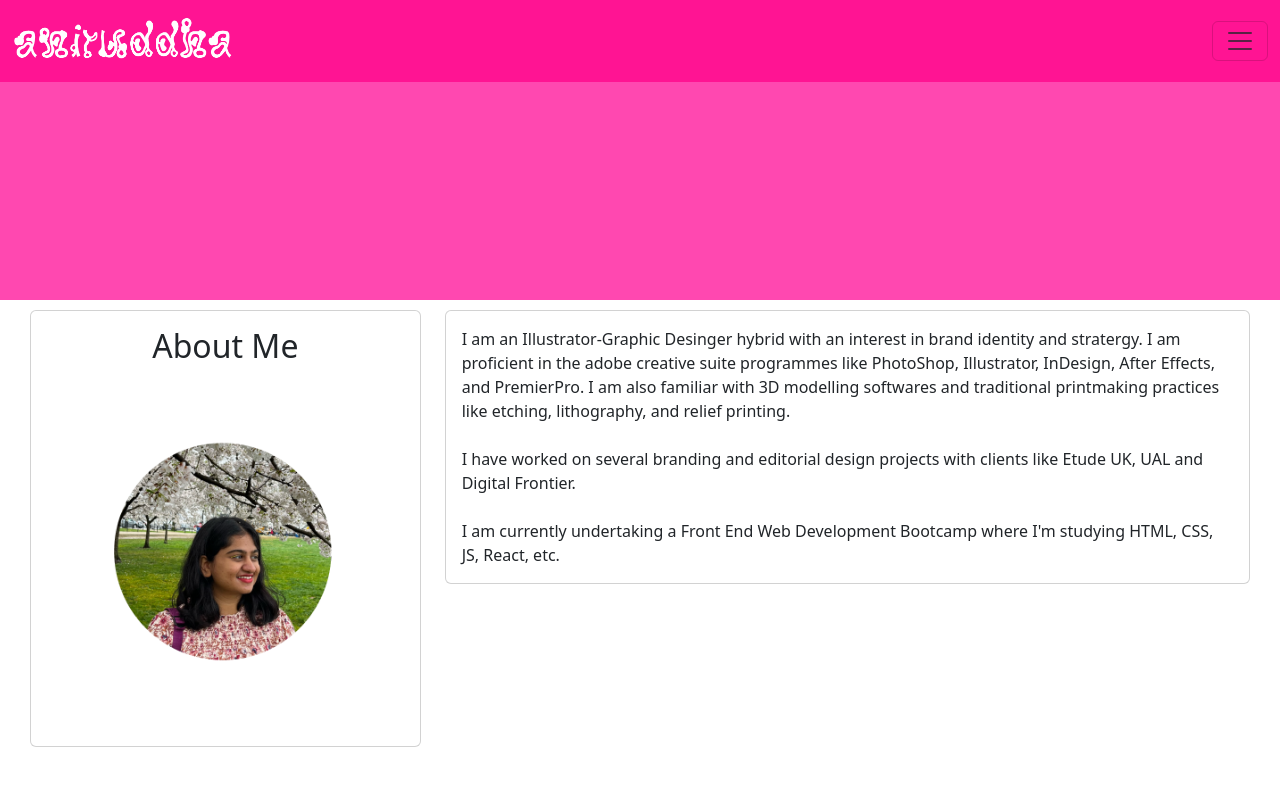
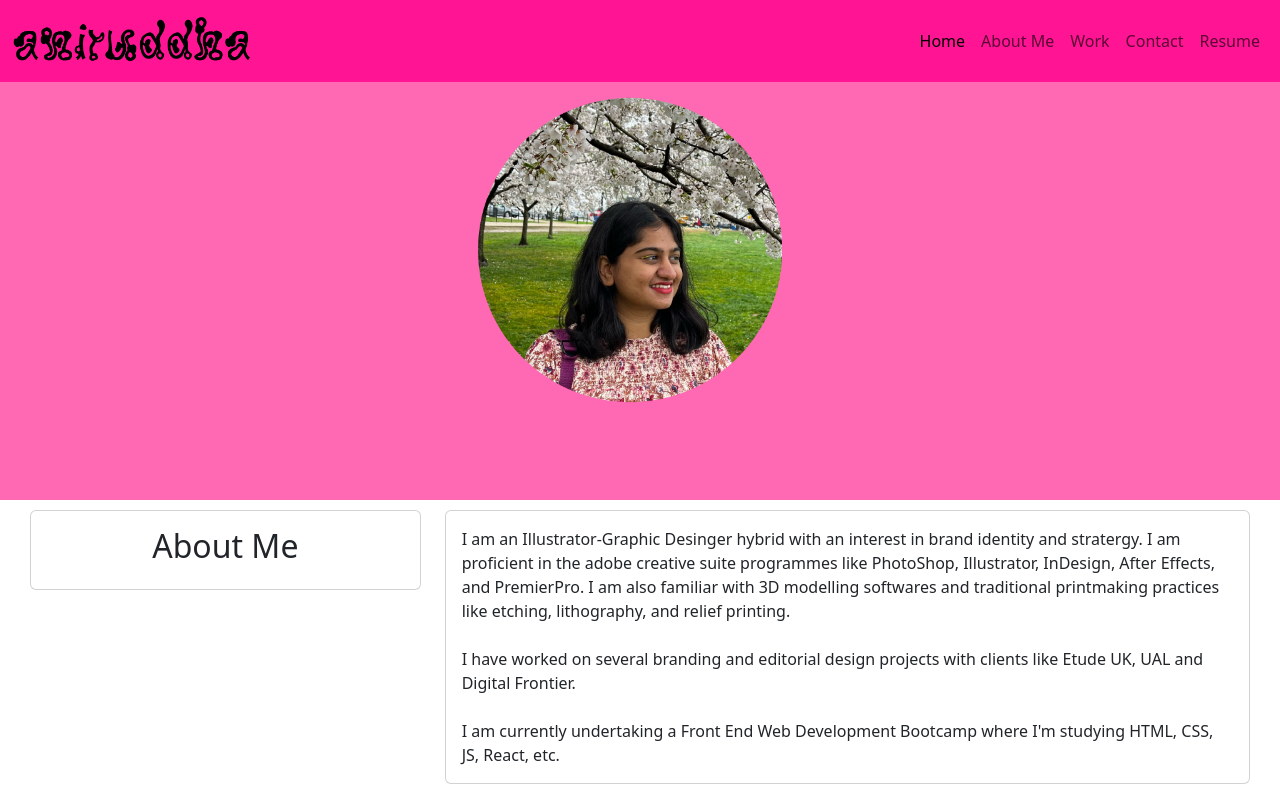
Before and after one commit to sridharaniruddha/Bootstrap-Portfolio, a plain HTML site: page index.html in a window 1280 px wide. Shown: the top 800 px of the page. Drawn offline with nearby package versions, Linux system fonts and the light colour scheme.

Commit message:
added profile image to hero section and changed styling

```diff
--- a/assets/css/index.css
+++ b/assets/css/index.css
@@ -22,7 +22,7 @@
 
 
     .navbar-nav .nav-link:hover {
-        background-color: rgb(255, 80, 168);
+        background-color: rgb(100, 51, 198);
         color: white;
     }
 
@@ -31,6 +31,7 @@
     /* Hero styling begins */
     .hero {
         background-size: cover;
+        background-color: hotpink;
         background-position: center;
         background-repeat: no-repeat;
         position: relative;
@@ -52,8 +53,10 @@
       }
 
       .profile-img img {
-        position: relative;
-        padding-left: 480px 40px 0px 10px;
+        width: 500px;
+        height: 500px;
+        margin-left: 30%;
+
       }
 
 
--- a/index.html
+++ b/index.html
@@ -42,7 +42,7 @@
     <!-- End of Regular fixed navbar -->
 
     <!-- Off canvas navbar -->
-    <nav class="navbar fixed-top" style="background-color:deeppink;" id="sidebar">
+    <!-- <nav class="navbar fixed-top" style="background-color:deeppink;" id="sidebar">
         <div class="container-fluid">
             <a class="navbar-brand" href="#home">
                 <img src="assets/images/logo-white.png"></a>
@@ -74,26 +74,7 @@
                         </li>
                         <li class="nav-item">
                             <a class="nav-link" href="https://1drv.ms/b/s!AorVpd_ivMfZygG80nw9HPTBv5eU?e=AAf0MA">Resume</a>
-                        </li>
-
-                        <!-- Dropdown menu below, not sure if I need it? -->
-
-                        <!-- <li class="nav-item dropdown">
-                  <a class="nav-link dropdown-toggle" href="#" role="button" data-bs-toggle="dropdown" aria-expanded="false">
-                    Dropdown
-                  </a>
-                  <ul class="dropdown-menu dropdown-menu-dark">
-                    <li><a class="dropdown-item" href="#">Action</a></li>
-                    <li><a class="dropdown-item" href="#">Another action</a></li>
-                    <li>
-                      <hr class="dropdown-divider">
-                    </li>
-                    <li><a class="dropdown-item" href="#">Something else here</a></li>
-                  </ul>
-                </li>
-              </ul> -->
-
-                        <!-- Dropdown menu ends -->
+                        </li> -->
 
 
     </nav>
@@ -103,10 +84,12 @@
 
     <!-- Hero section begins -->
     <div class="hero">
-        <img src="assets/images/bg pink.jpg" class="img-fluid" alt="plain pink image" />
+        <!-- <img src="assets/images/bg pink.jpg" class="img-fluid" alt="plain pink image" /> -->
+        <div class="profile-img">
+            <img src="assets/images/aniruddha.png" alt="picture of a person"
+                class="profile-img" width="400" height="400">
+            </div>
     </div>
-    <!-- Hero section ends -->
-
     <!-- About me section begins -->
     <section id="about-me" class="container-fluid">
         <div class="row">
@@ -114,10 +97,7 @@
                 <div class="card">
                     <div class="card-body">
                         <h2 class="card-title">About Me</h2>
-                        <div class="profile-img">
-                        <img src="assets/images/aniruddha.png" alt="picture of a person"
-                            class="rounded-circle img-fluid" width="400" height="400">
-                        </div>
+
                     </div>
                 </div>
             </div>
```
